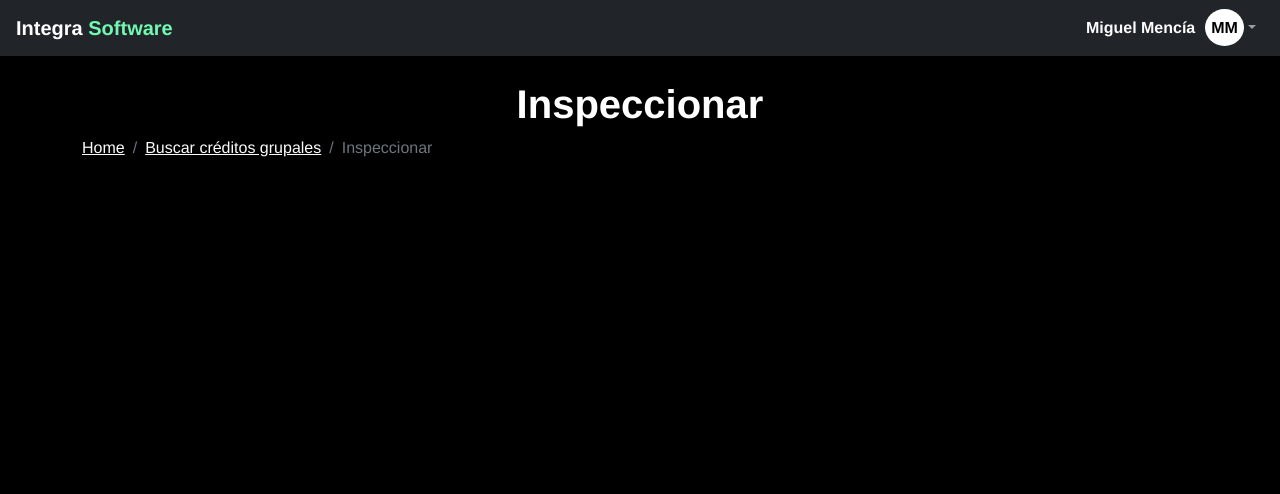
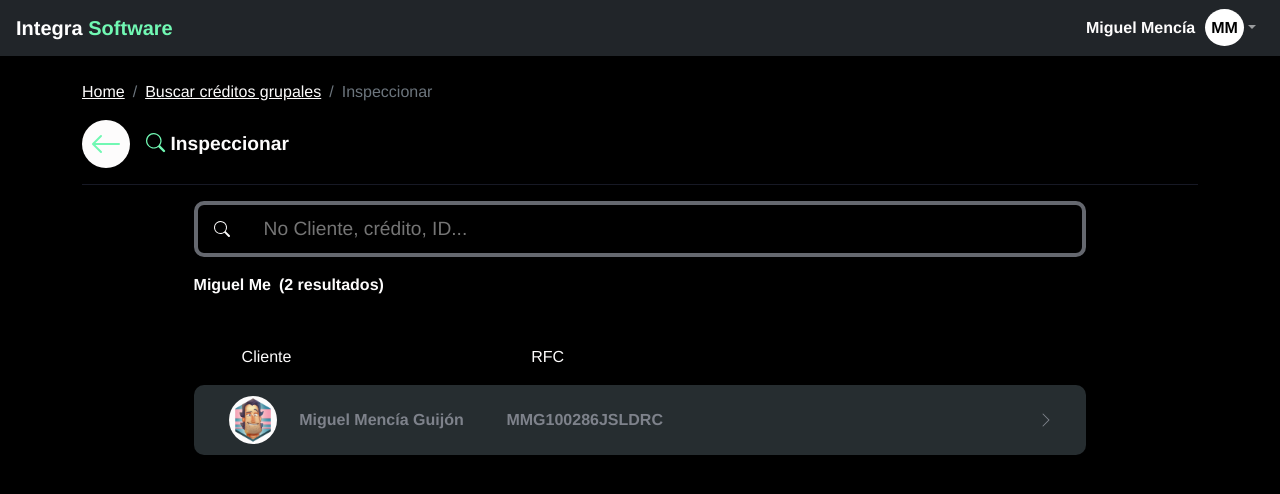
Before and after one commit to LicJoseAngelGodinez/vue-app-mark-ii, a Vue app: page /creditos/inspeccionar in a window 1280 px wide. Shown: the top 494 px of the page. Built offline with nearby package versions, Linux system fonts and the light colour scheme; no server answers; sample sign-in values are in the browser's storage; what vue-uuid would draw is missing.

Commit message:
feature: se añaden nuevos cambios de estilos y componente creditos

```diff
--- a/src/views/Inspeccionar.vue
+++ b/src/views/Inspeccionar.vue
@@ -1,8 +1,49 @@
 <template>
   <div class="container content__wrapper">
     <Nav/>
-    <h1>Inspeccionar</h1>
-    <b-breadcrumb :items="breadcrumb_items"></b-breadcrumb>
+    <div class="inspeccionar__title__wrapper">
+        <div>
+            <b-breadcrumb :items="breadcrumb_items"></b-breadcrumb>
+        </div>
+
+        <div class="inspeccionar__title">
+            <b-icon-arrow-left font-scale="3" class="btn__t__back"></b-icon-arrow-left>
+            <span class="section__title"><b-icon-search></b-icon-search>&nbsp;Inspeccionar</span>
+        </div>
+
+    </div>
+
+    <div class="inspeccionar__search__wrapper">
+        <div class="inspeccionar__search">
+            <b-icon-search font-scale="2" class="btn__box"></b-icon-search>
+            <input class="inspeccionar__search__npt" type="text" placeholder="No Cliente, crédito, ID...">
+        </div>
+        <label for="">Miguel Me <span>(2 resultados)</span></label>
+    </div>
+
+    <div class="inspeccionar__results__wrapper">
+        <div class="inspeccionar__header">
+            <div class="col d-flex ms-5">Cliente</div>
+            <div class="col d-flex ms-4">RFC</div>
+            <div class="col d-flex ms-4"></div>
+        </div>
+
+        <div class="inspeccionar__contents">
+            <div class="inspeccionar__row">
+
+                <img src="../assets/img/icon.png" alt="" srcset="">
+
+                <label for="" class="row__name">Miguel Mencía Guijón</label>
+                <label for="">MMG100286JSLDRC</label>
+
+                <div class="row__svg">
+                    <b-icon-chevron-right @click="showChangeControl"></b-icon-chevron-right>
+                </div>
+
+            </div>
+        </div>
+    </div>
+
   </div>
 </template>
 
@@ -30,14 +71,127 @@ export default {
                 }
             ]
         }
+    },
+    methods: {
+        showChangeControl() {
+            this.$router.replace({ name: 'ControlCambios'});
+        }
     }
 }
 </script>
 
 <style lang="scss">
 
+    @import "../styles/GlobalStyles.scss";
+
     .content__wrapper {
         padding-top: 5rem;
     }
 
+    .inspeccionar__title__wrapper {
+        display: flex;
+        flex-direction: column;
+        padding-bottom: 1rem;
+        border-bottom: 1px solid $color-dark;
+    }
+
+    .inspeccionar__search__wrapper {
+        width: 80%;
+        margin: 0 auto;
+        padding: 1rem 0;
+        display: flex;
+        flex-direction: column;
+        .inspeccionar__search{
+            width: 100%;
+            display: flex;
+            justify-content: left;
+            gap: 1.5rem;
+            align-items: center;
+            margin: 0 auto;
+            background-color: $color-deep-dark;
+            padding: .5rem;
+            border: 4px solid $color-breadcrumb-selected;
+            border-radius: 10px;
+            input {
+                width: 100%;
+                background-color: $color-deep-dark;
+                font-size: 1.2rem;
+                border: none;
+                color: $color-breadcrumb-selected;
+                &:focus{
+                    outline: none;
+                }
+            }
+            svg {
+                padding: .5rem;
+            }
+        }
+        label {
+            margin-right: 100%;
+            display: flex;
+            width: max-content;
+            gap: .5rem;
+            padding: 1rem 0;
+        }
+    }
+
+    .inspeccionar__header {
+        width: 80%;
+        margin: 0 auto;
+        display: flex;
+        padding: 1rem 0;
+    }
+
+    .inspeccionar__title {
+        display: flex;
+        justify-content: left;
+        gap: 1rem;
+        align-items: center;
+    }
+
+    .section__title svg {
+        color: $color-teal;
+    }
+
+    .btn__t__back {
+        border-radius: 50%;
+        padding: .5rem;
+        font-weight: bold;
+        color: $color-teal;
+        background-color: $color-white;
+    }
+
+    .inspeccionar__row {
+        width: 80%;
+        margin: 0 auto;
+        display: flex;
+        align-items: center;
+        background-color: $color-light-dark;
+        color: $color-gray-title;
+        border-radius: 10px;
+        padding: .7rem;
+        justify-content: space-around;
+        img {
+            background-color: $color-white;
+            border-radius: 50%;
+            margin: 0 .2rem;
+            max-height: 3rem;
+        }
+    }
+    .row__svg {
+        align-self: center;
+        width: 40%;
+        text-align: end;
+        svg {
+            cursor: pointer;
+            &:hover {
+                color: $color-teal;
+            }
+        }
+    }
+
+    .row__name {
+        margin-left: -1.5rem;
+    }
+
 </style>
```
Also changed, not shown: src/assets/img/icon.png (added).
